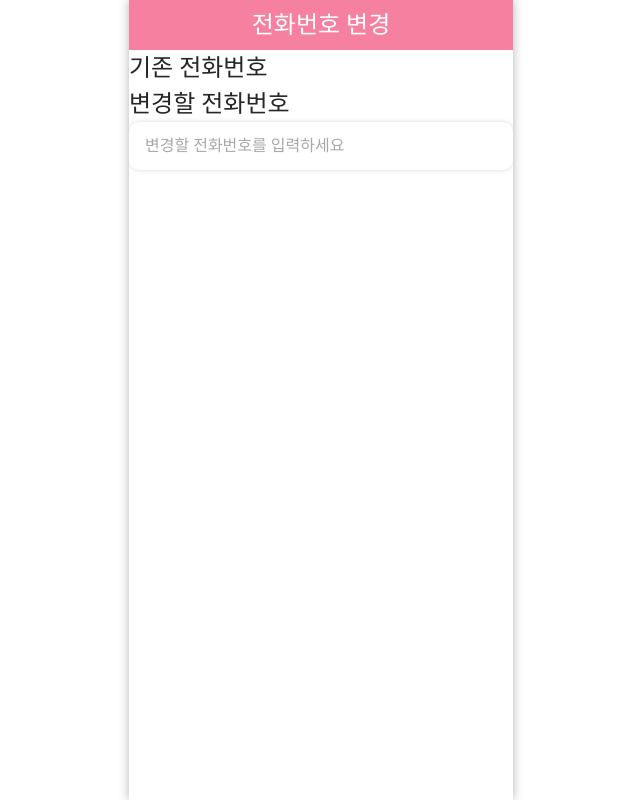
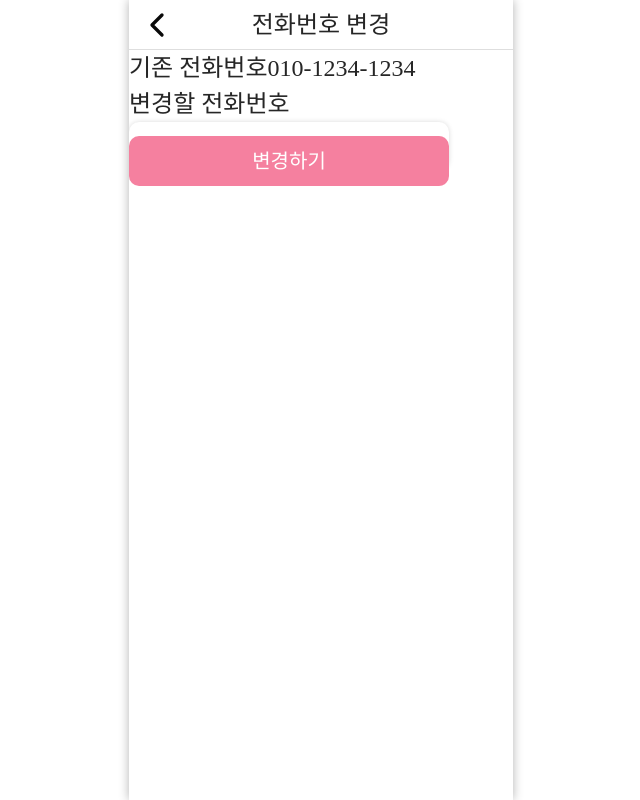
Before and after one commit to hanaro7team1/frontend, a Next.js app: page /admin/mypage/contact in a window 1280 px wide. Shown: the whole page, without its empty margins (319-959 px from the left). Built offline with nearby package versions, Linux system fonts and the light colour scheme; a web font is replaced by a local one.

Commit message:
edit header

```diff
--- a/src/app/admin/mypage/contact/page.tsx
+++ b/src/app/admin/mypage/contact/page.tsx
@@ -1,21 +1,31 @@
-import { Input, Txt } from "@/components/atoms";
+'use client'
+import { Button, Input, Txt } from "@/components/atoms";
 import { Header } from "@/components/common";
+import { useRouter } from "next/navigation";
 
 export default function AdminContactPage() {
-  const phoneNumber:string = "";
+const router = useRouter();
+  const hostMember = {
+    phone: "010-1234-1234"
+  }
+  const commonSize = "w-[320px] h-[50px]";
 
   return (
     <div>
-      <Header bgColor="pink" title="전화번호 변경" />
+      <Header title="전화번호 변경" />
 
       <div>
         <Txt size={24}>기존 전화번호</Txt>
-        <Txt size={24}>{phoneNumber}</Txt>
+        <Txt size={24}>{hostMember.phone}</Txt>
+      </div>
+
+      <div className={`${commonSize}`}>
+        <Txt size={24}>변경할 전화번호</Txt>
+        <Input placeholder="변경할 전화번호를 입력하세요"/>
       </div>
 
       <div>
-        <Txt size={24}>변경할 전화번호</Txt>
-        <Input placeholder="변경할 전화번호를 입력하세요"/>
+        <Button title="변경하기"  type="submit" color="pink" className={`${commonSize}`}/>
       </div>
 
     </div>
--- a/src/app/admin/mypage/page.tsx
+++ b/src/app/admin/mypage/page.tsx
@@ -17,7 +17,7 @@ export default function AdminMyPage() {
 
   return (
     <>
-      <Header bgColor="pink" title="내 정보" />
+      <Header title="내 정보" />
 
       <div className='h-[135px] w-full flex items-center justify-center mb-[35px] bg-[#8484841A]'>
         <div>
@@ -30,7 +30,7 @@ export default function AdminMyPage() {
           <div className ={`${inPosission}`}>
             <Txt size={24}>{hostMember.phone}</Txt>
           </div>
-          <Button title="전화번호 변경" color = "gray" className = {`${Size2}`} onClick={() => router.push('/admin/mypage/contract')}/>
+          <Button title="전화번호 변경" color = "gray" className = {`${Size2}`} onClick={() => router.push('/admin/mypage/contact')}/>
         </ShadowBox>
 
         <ShadowBox className={`relative ${Size1}`}>
@@ -39,13 +39,10 @@ export default function AdminMyPage() {
           </div>
           <Button title="비밀번호 변경" color = "gray" className = {`${Size2}`} onClick={() => router.push('/admin/mypage/pwd')}/>
         </ShadowBox>
-
-        <Button color="gray" title="뒤로가기" className = "mx-auto flex justify-center w-[348px] h-[50px]" onClick={() => router.push('/admin')}/>
-
       </div>
 
         <button type='button' onClick={() => router.push('/admin/mypage/quit')}
-          className="mt-[150px] block w-fit mx-auto
+          className="mt-[200px] block w-fit mx-auto
             bg-transparent text-gray-600 underline underline-offset-4 decoration-gray-600 decoration-2">
               탈퇴하기
         </button>
--- a/src/app/admin/mypage/pwd/page.tsx
+++ b/src/app/admin/mypage/pwd/page.tsx
@@ -6,7 +6,7 @@ export default function AdminPwdPage() {
 
   return (
     <>
-      <Header bgColor="pink" title="비밀번호 변경" />
+      <Header title="비밀번호 변경" />
 
     <div className = "ml-12">
       <div>
--- a/src/app/admin/mypage/quit/page.tsx
+++ b/src/app/admin/mypage/quit/page.tsx
@@ -6,7 +6,7 @@ export default function AdminQuitPage() {
 
   return (
     <div>
-      <Header bgColor="pink" title="회원 탈퇴" />
+      <Header title="회원 탈퇴" />
 
 
 
```
